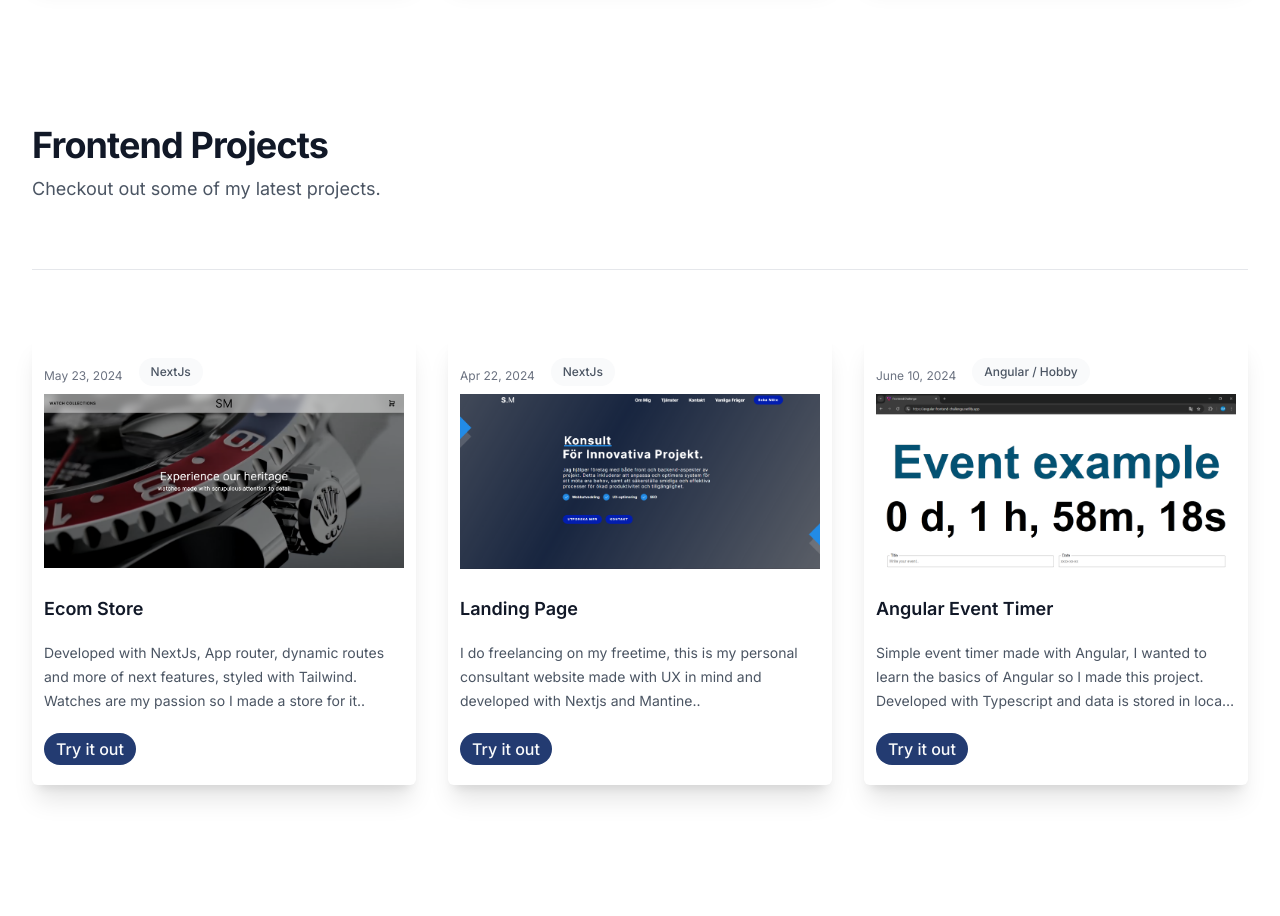
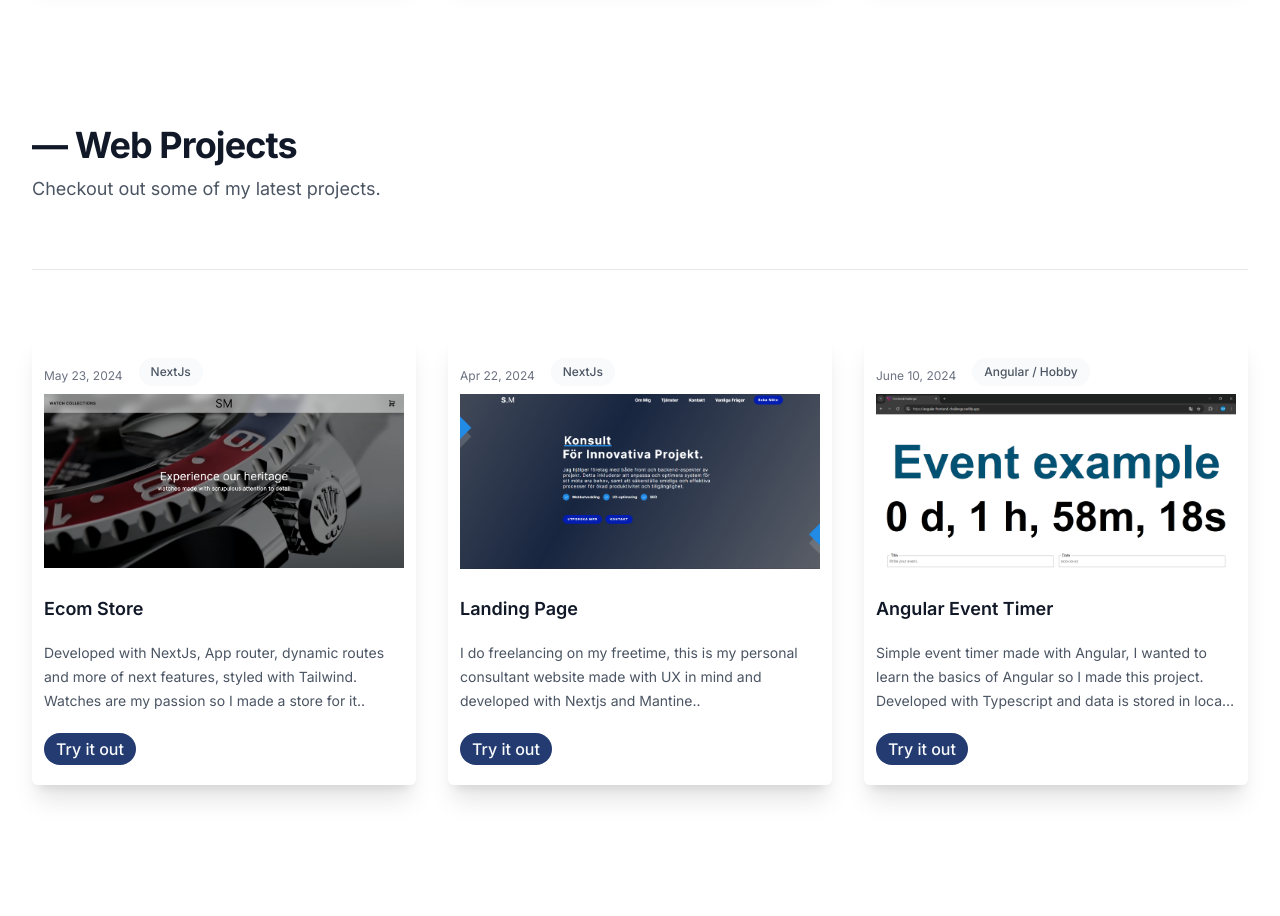
Before and after one commit to Flying0101/projects, a Next.js app: page / in a window 1280 px wide. Shown: the part 1640-2556 px from the top of the page. Built offline with nearby package versions, Linux system fonts and the light colour scheme.

Commit message:
update title

```diff
--- a/src/components/ProjectsTwo.tsx
+++ b/src/components/ProjectsTwo.tsx
@@ -20,7 +20,7 @@ const ProjectTwo = () => {
           <div className="mx-auto max-w-7xl px-6 lg:px-8">
             <div className="mx-auto max-w-2xl lg:mx-0">
               <h2 className="text-3xl font-bold tracking-tight text-gray-900 sm:text-4xl">
-                Frontend Projects
+                — Web Projects
               </h2>
               <p className="mt-2 text-lg leading-8 text-gray-600">
                 Checkout out some of my latest projects.
```
